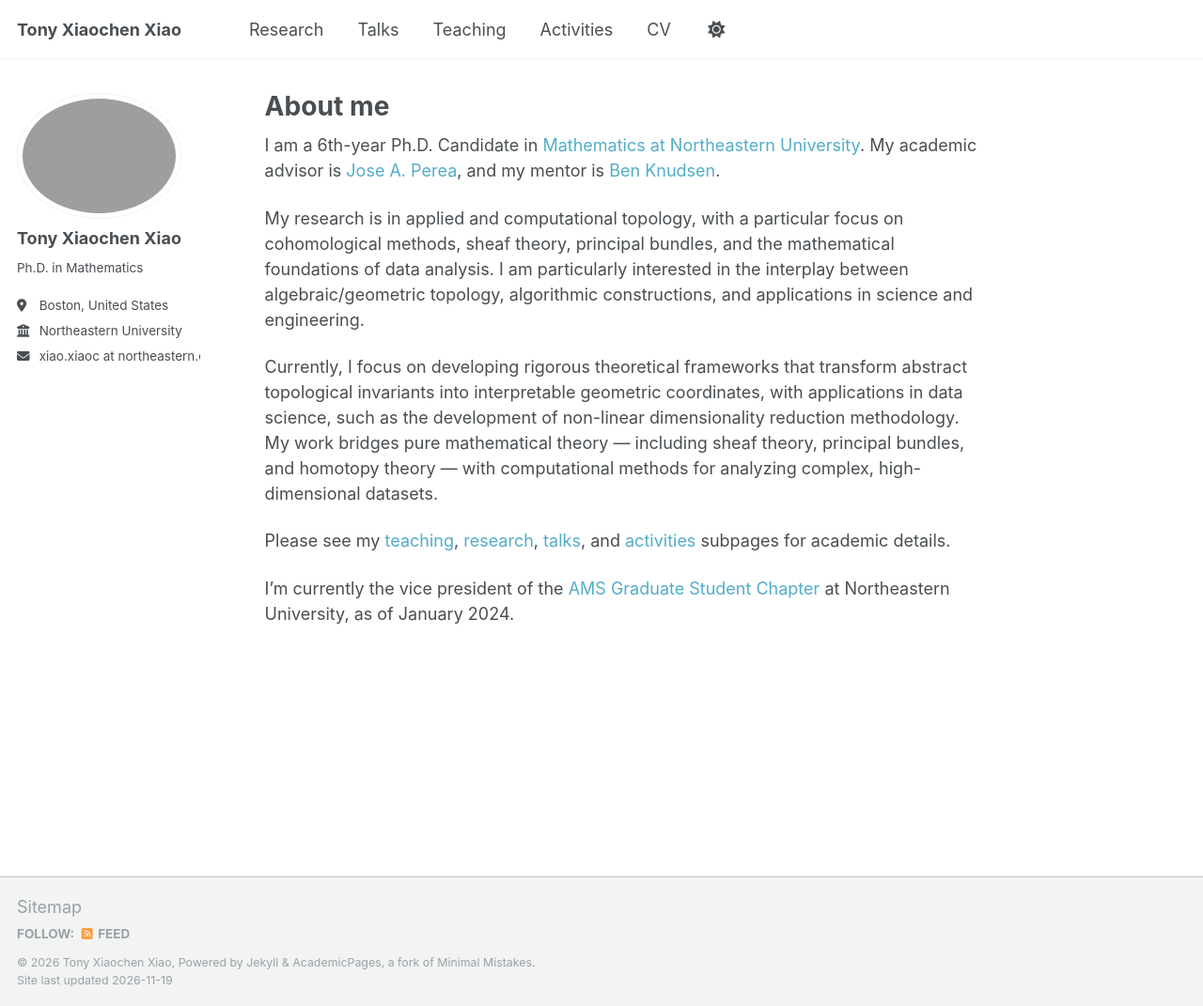
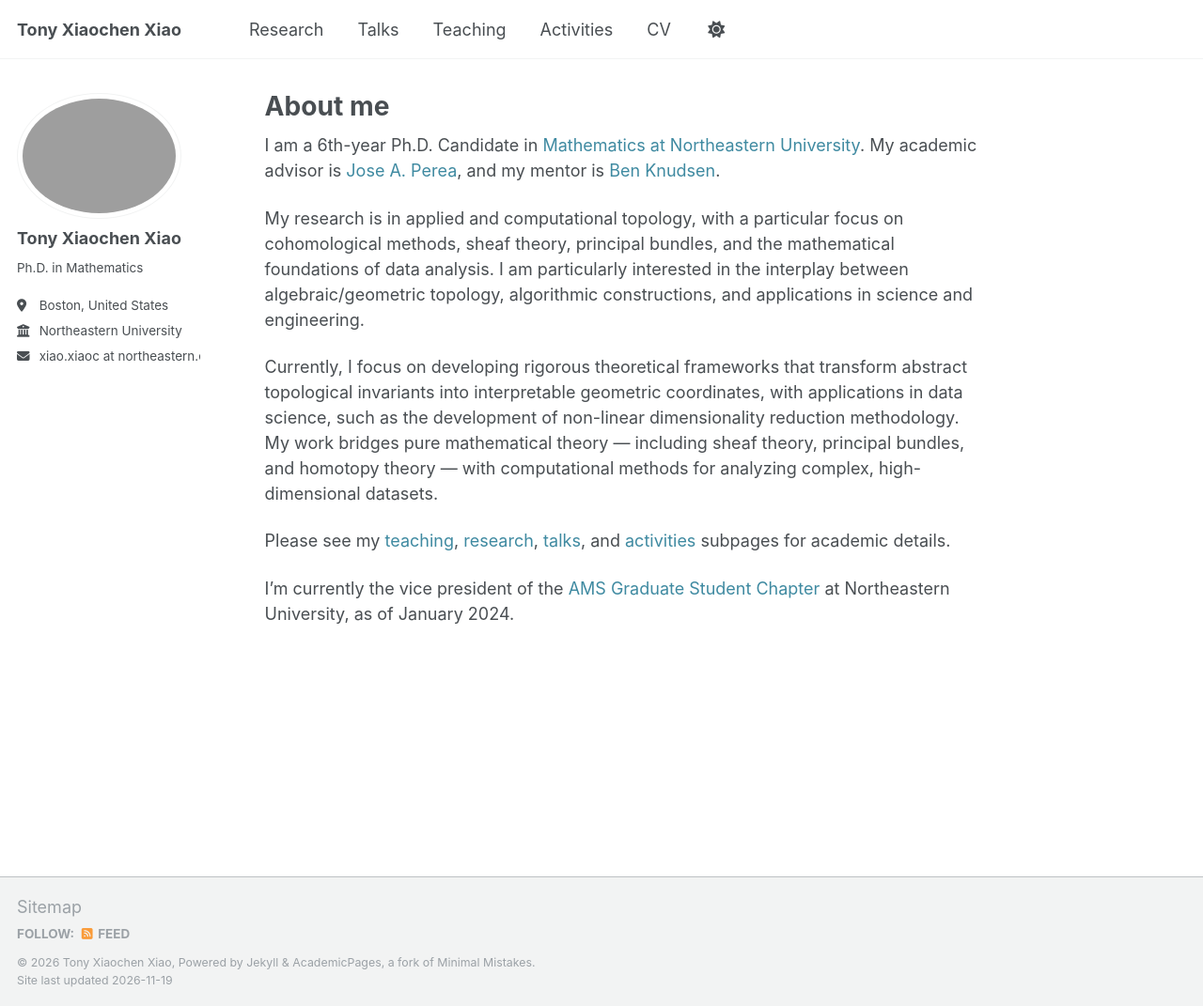
Before and after one commit to tonyxiaochenxiao/tonyxiaochenxiao.github.io, a Jekyll site: the page built from _pages/about.md, in a window 1280 px wide and 1071 px high. Shown: the whole window at 94% size. Built offline with Jekyll 4.4.1, drawn with Linux system fonts in a browser that asks for light colours; a script that is not in the unit is left out.

Commit message:
Link color #3f8aa1 (same on hover/visited)
Co-Authored-By: Claude Opus 5.5 <noreply@anthropic.com>

```diff
--- a/_sass/theme/_default.scss
+++ b/_sass/theme/_default.scss
@@ -36,9 +36,9 @@ $sidebar-screen-min-width   : 1024px;
     --global-code-background-color      : #fafafa;
     --global-code-text-color            : #{$darker-gray};
     --global-fig-caption-color          : mix(#fff,  #{$dark-gray}, 25%);
-    --global-link-color                 : #52adc8;
-    --global-link-color-hover           : mix(#000, #2f7f93, 25%);
-    --global-link-color-visited         : mix(#fff, #2f7f93, 25%);
+    --global-link-color                 : #3f8aa1;
+    --global-link-color-hover           : #3f8aa1;
+    --global-link-color-visited         : #3f8aa1;
     --global-masthead-link-color        : #{$dark-gray};
     --global-masthead-link-color-hover  : mix(#000, #{$gray}, 25%);
     --global-text-color                 : #{$dark-gray};
```
